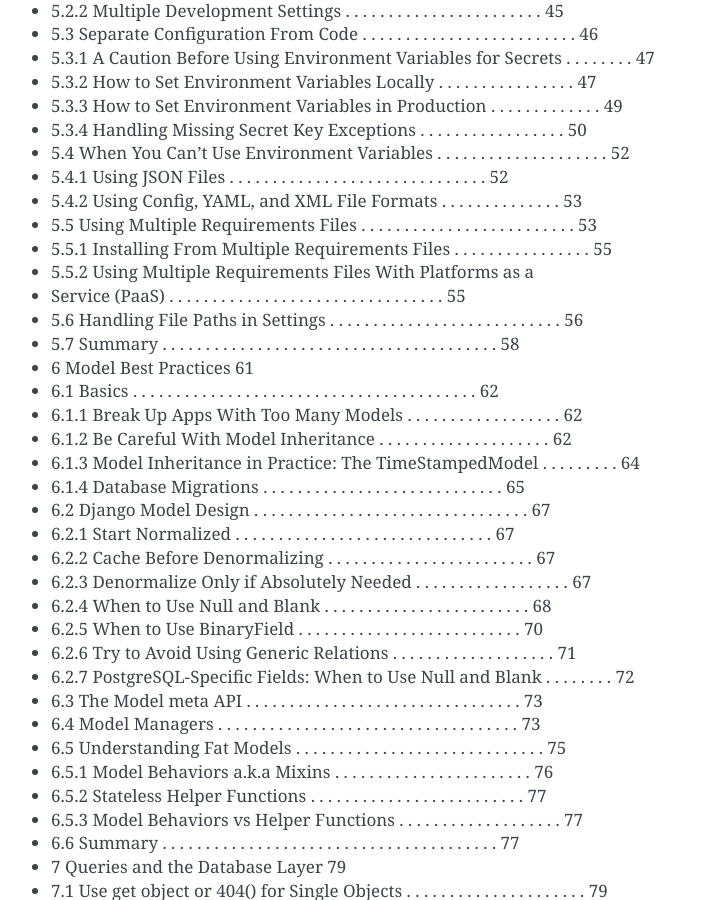
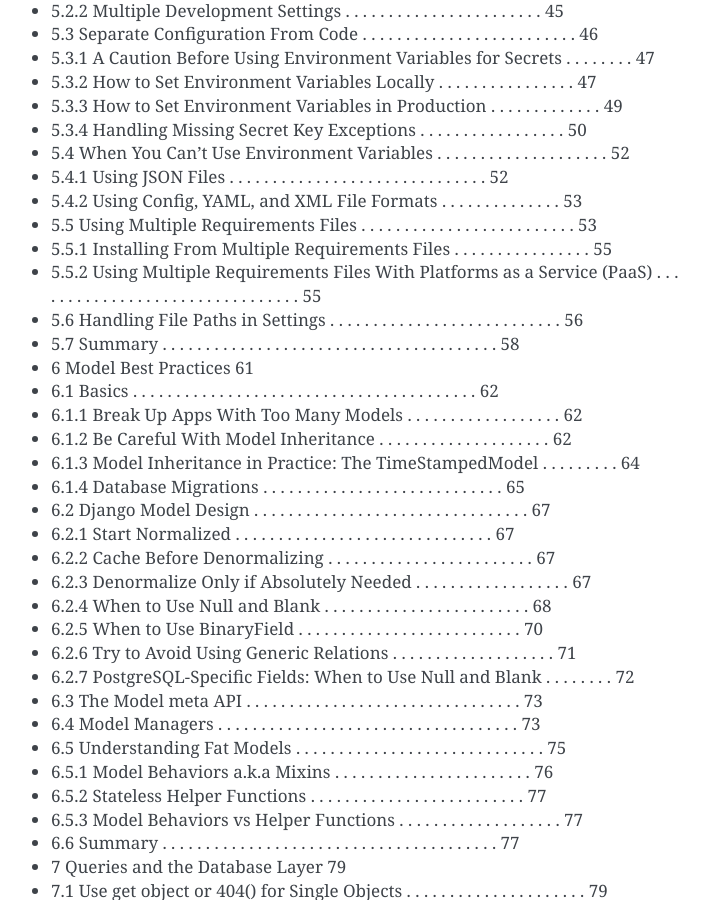
Before and after one commit to jbking/two-scoops-of-django-ja, a Sphinx documentation site: the page built from source/index.rst, in a window 1280 px wide and 900 px high, scrolled down 1867 px. Shown: the whole window, without its empty margins (399-1108 px from the left). Built offline with Sphinx 7.4.7, drawn with Linux system fonts in a browser that asks for light colours; some of the changed text lies outside the part shown.

Commit message:
何箇所か余計な改行を削った

```diff
--- a/source/index.rst
+++ b/source/index.rst
@@ -89,8 +89,7 @@
 * 5.4.2 Using Config, YAML, and XML File Formats . . . . . . . . . . . . . . 53
 * 5.5 Using Multiple Requirements Files . . . . . . . . . . . . . . . . . . . . . . . . . 53
 * 5.5.1 Installing From Multiple Requirements Files . . . . . . . . . . . . . . . . 55
-* 5.5.2 Using Multiple Requirements Files With Platforms as a
-* Service (PaaS) . . . . . . . . . . . . . . . . . . . . . . . . . . . . . . . . 55
+* 5.5.2 Using Multiple Requirements Files With Platforms as a Service (PaaS) . . . . . . . . . . . . . . . . . . . . . . . . . . . . . . . . 55
 * 5.6 Handling File Paths in Settings . . . . . . . . . . . . . . . . . . . . . . . . . . . 56
 * 5.7 Summary . . . . . . . . . . . . . . . . . . . . . . . . . . . . . . . . . . . . . . . 58
 * 6 Model Best Practices 61
@@ -297,8 +296,7 @@
 * 17.10 Summary . . . . . . . . . . . . . . . . . . . . . . . . . . . . . . . . . . . . . . . 232
 * 18 Tradeoffs of Replacing Core Components 233
 * 18.1 The Temptation to Build FrankenDjango . . . . . . . . . . . . . . . . . . . . . . 234
-* 18.2 Non-Relational Databases vs. Relational
-* Databases . . . . . . . . . . . . . . . . . . . . . . . . . . . . . . . . . . . . . . 235
+* 18.2 Non-Relational Databases vs. Relational Databases . . . . . . . . . . . . . . . . . . . . . . . . . . . . . . . . . . . . . . 235
 * 18.2.1 Not All Non-Relational Databases Are ACID Compliant . . . . . . . . . 235
 * 18.2.2 Don’t Use Non-Relational Databases for Relational Tasks . . . . . . . . . 236
 * 18.2.3 Ignore the Hype and Do Your Own Research . . . . . . . . . . . . . . . 236
@@ -400,8 +398,7 @@
 * 23.3 What Docs Should Django Projects Contain? . . . . . . . . . . . . . . . . . . . 299
 * 23.4 Additional Documentation Resources . . . . . . . . . . . . . . . . . . . . . . . . 301
 * 23.5 The Markdown Alternative . . . . . . . . . . . . . . . . . . . . . . . . . . . . . 301
-* 23.5.1 README.md to README.rst: Using Pandoc for Packages Uploaded to
-* PyPI . . . . . . . . . . . . . . . . . . . . . . . . . . . . . . . . . . . . . 302
+* 23.5.1 README.md to README.rst: Using Pandoc for Packages Uploaded to PyPI . . . . . . . . . . . . . . . . . . . . . . . . . . . . . . . . . . . . . 302
 * 23.5.2 Markdown Resources . . . . . . . . . . . . . . . . . . . . . . . . . . . . 302
 * 23.6 Wikis and Other Documentation Methods . . . . . . . . . . . . . . . . . . . . . 303
 * 23.7 Summary . . . . . . . . . . . . . . . . . . . . . . . . . . . . . . . . . . . . . . . 303
```
